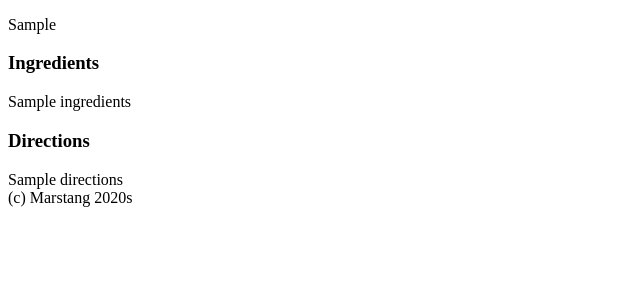
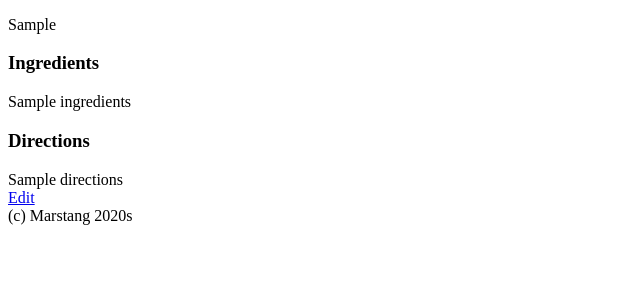
Before and after one commit to marstangg/mamasrecipes, a Flask app: page /recipes in a window 1280 px wide. Shown: the part 444-744 px from the top of the page, without its empty margins (0-640 px from the left). Run offline with Flask 2, Linux system fonts and the light colour scheme; a database or web service that is not in the repository returns one stand-in record (values such as "Sample title").

Commit message:
edit links are now functioning.

```diff
--- a/app.py
+++ b/app.py
@@ -88,6 +88,22 @@ def submit_search():
 
     return render_template("search.html", search_recipes=search_recipes)
 
+@app.route("/edit/<recipe_id>")
+def edit(recipe_id):
+
+    conn = get_connection()
+
+    search_recipes = conn[MONGO_DB]["recipes"].find_one({
+        "_id": ObjectId(recipe_id)
+    })
+
+    return render_template("edit.html", recipe_id=recipe_id, search_recipes=search_recipes)
+
+@app.route("/edit/<recipe_id>", methods=["POST"])
+def submit_edit(recipe_id):
+
+    return redirect("/recipes")
+
 if __name__  == '__main__':
     app.run(host=os.environ.get('IP'),
             port=int(os.environ.get('PORT')),
--- /dev/null
+++ b/templates/delete.html
@@ -0,0 +1 @@
+<h1>Delete Recipe</h1>
--- /dev/null
+++ b/templates/edit.html
@@ -0,0 +1,6 @@
+<h1>Edit Recipe</h1>
+<form method="POST">
+{{search_recipes.username}}
+
+<button href="{{url_for('search')}}">Cancel</button>
+</form>
--- a/templates/recipes.html
+++ b/templates/recipes.html
@@ -17,6 +17,9 @@
     <h3>Directions</h3>
     {{each.directions}}
     </br>
+    <a href="{{url_for('edit', recipe_id=each['_id'])}}">Edit</a>
+
+    </br>
 
 {% endfor %}
 {% endblock %}
--- a/templates/search.html
+++ b/templates/search.html
@@ -33,6 +33,7 @@
 <h3>Directions</h3>
 {{each.directions}}
 </br>
+<a href="{{url_for('edit', recipe_id=each["_id"])}}">Edit</a>
 {% endfor %}
 </div>
 </br>
```
Also changed, not shown: .c9/metadata/environment/app.py (+1 -1 lines), .c9/metadata/environment/templates/index.html (+1 -1 lines).
